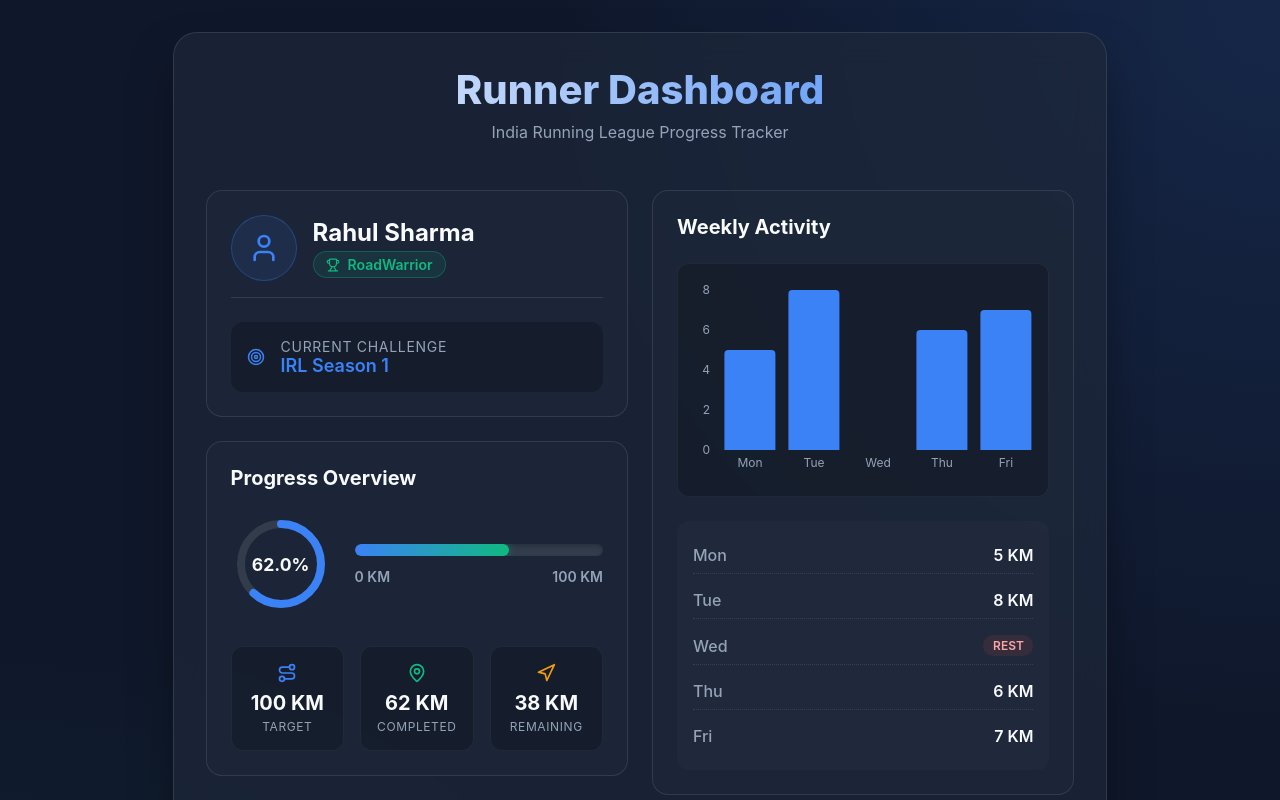
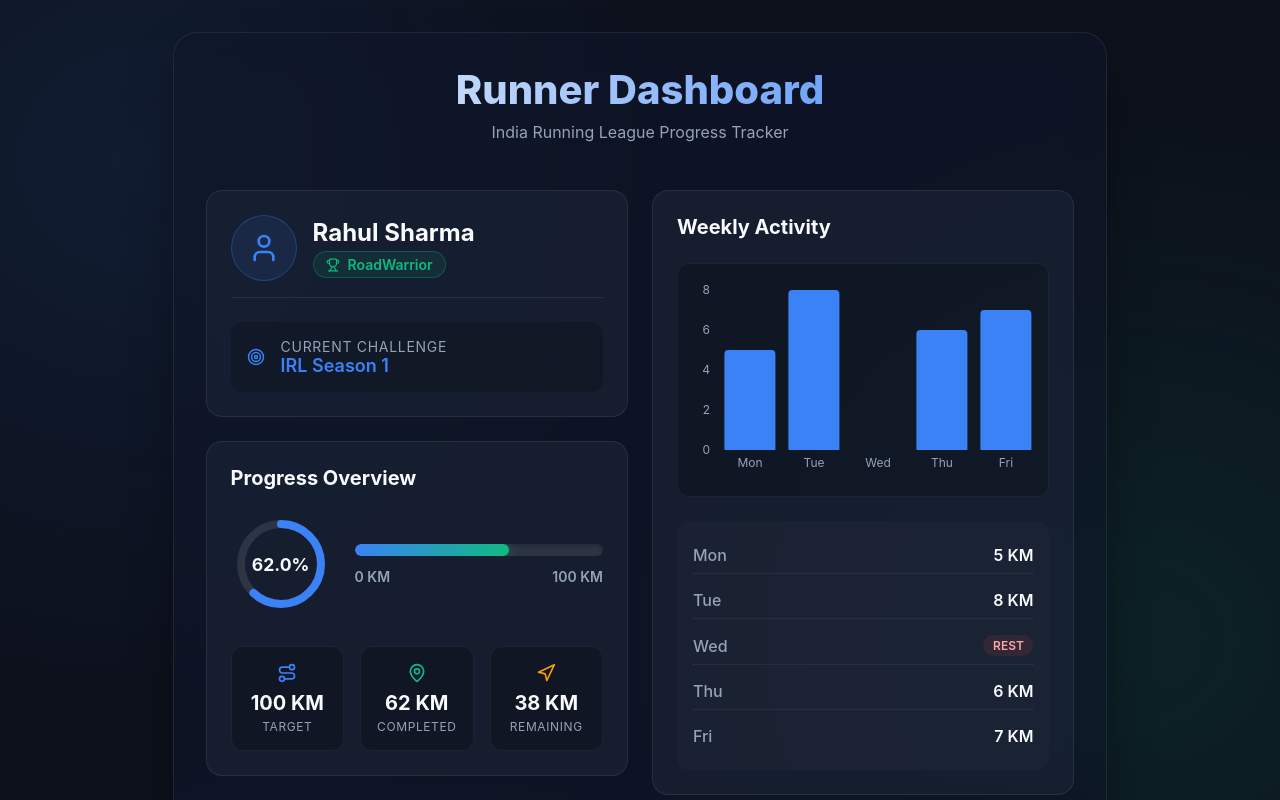
Before and after one commit to CodyBrat/runner, a React (Vite) app: page / in a window 1280 px wide. Shown: the top 800 px of the page. Built offline with nearby package versions, Linux system fonts and the light colour scheme.

Commit message:
style: Update global root theme variables with deeper gradient

```diff
--- a/src/index.css
+++ b/src/index.css
@@ -1,13 +1,13 @@
 :root {
-  --bg-color: #0f172a;
-  --panel-bg: rgba(30, 41, 59, 0.7);
+  --bg-color: #0c111c;
+  --panel-bg: rgba(15, 23, 42, 0.6);
   --text-main: #f8fafc;
   --text-muted: #94a3b8;
   --accent-primary: #3b82f6;
-  --accent-glow: rgba(59, 130, 246, 0.5);
+  --accent-glow: rgba(59, 130, 246, 0.4);
   --accent-secondary: #10b981;
-  --border-color: rgba(255, 255, 255, 0.1);
-  --glass-blur: blur(16px);
+  --border-color: rgba(255, 255, 255, 0.08);
+  --glass-blur: blur(20px);
 }
 
 * {
@@ -25,6 +25,7 @@ body {
   align-items: center;
   justify-content: center;
   background-image:
-    radial-gradient(circle at top right, rgba(59,130,246,0.15), transparent 40%),
-    radial-gradient(circle at bottom left, rgba(16,185,129,0.1), transparent 40%);
+    radial-gradient(circle at 10% 20%, rgba(59,130,246,0.1) 0%, transparent 40%),
+    radial-gradient(circle at 90% 80%, rgba(16,185,129,0.1) 0%, transparent 40%);
+  background-attachment: fixed;
 }
```
